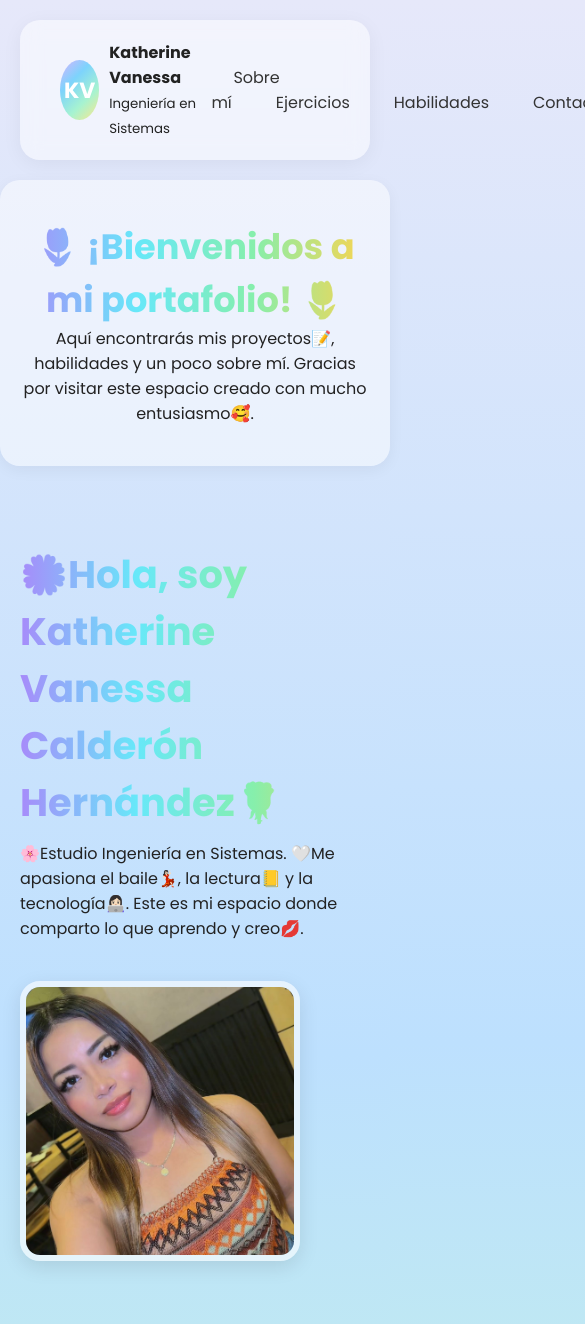
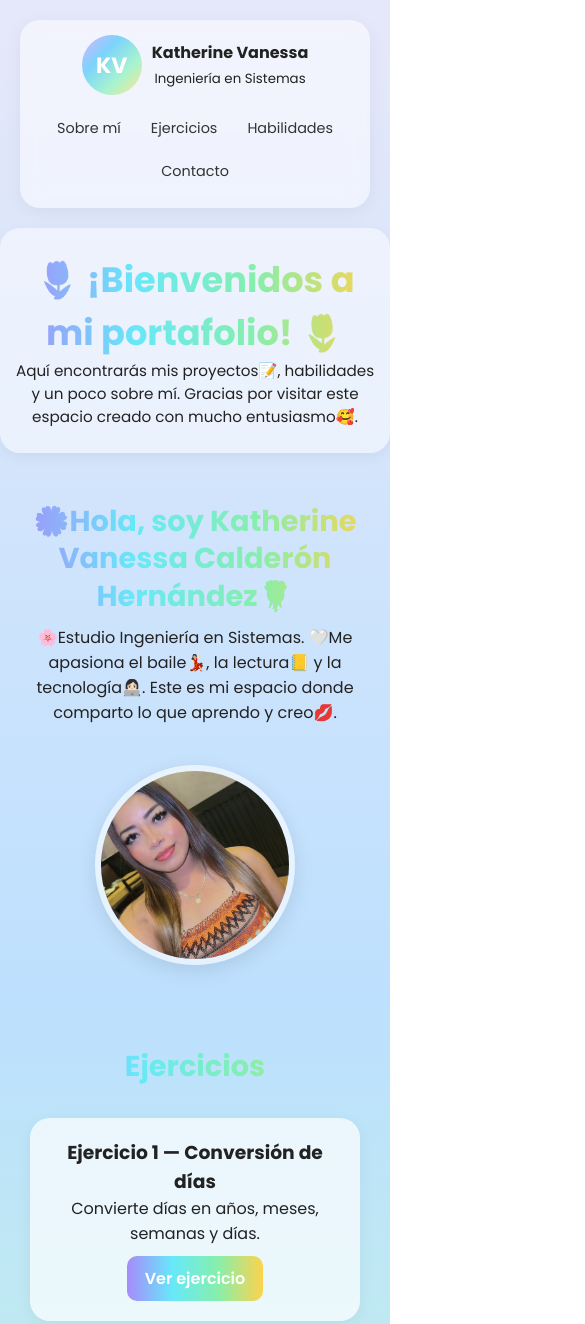
Before and after one commit to kcalderonh1-bit/proyecto-portafo, a plain HTML site: page index.html in a window 390 px wide. Shown: the top 1324 px of the page, 585 px wide, since content can reach past the window. Drawn offline with Linux system fonts and the light colour scheme.

Commit message:
Enhance mobile responsiveness and layout
Added mobile responsiveness styles and improved layout.

```diff
--- a/index.html
+++ b/index.html
@@ -50,6 +50,57 @@
   .btn-whatsapp i{font-size:1.3rem;color:#25D366;transition:0.3s;}
   .btn-whatsapp:hover{transform:scale(1.06);box-shadow:0 0 25px rgba(167,139,250,0.6);}
   .btn-whatsapp:hover i{color:#a78bfa;}
+  /* === Ajustes para versión móvil === */
+@media (max-width: 768px) {
+  header {
+    flex-direction: column;
+    text-align: center;
+    padding: 15px;
+    gap: 12px;
+  }
+  .hero {
+    flex-direction: column;
+    text-align: center;
+    padding: 30px 10px;
+  }
+  .hero img {
+    width: 200px;
+    height: 200px;
+    border-radius: 50%;
+  }
+  .hero h1 {
+    font-size: 1.8rem;
+    line-height: 1.3;
+  }
+  .bienvenida {
+    padding: 25px 15px;
+    font-size: 0.95rem;
+  }
+  .grid-3 {
+    grid-template-columns: 1fr;
+  }
+  .card {
+    margin: 10px;
+  }
+  nav a {
+    display: inline-block;
+    margin: 3px;
+    font-size: 0.9rem;
+  }
+  .btn-whatsapp {
+    width: 90%;
+    margin: 10px auto;
+    display: flex;
+    justify-content: center;
+    font-size: 1rem;
+    padding: 14px;
+  }
+  footer {
+    font-size: 0.8rem;
+    padding: 15px;
+  }
+}
+
 </style>
 </head>
 
```
